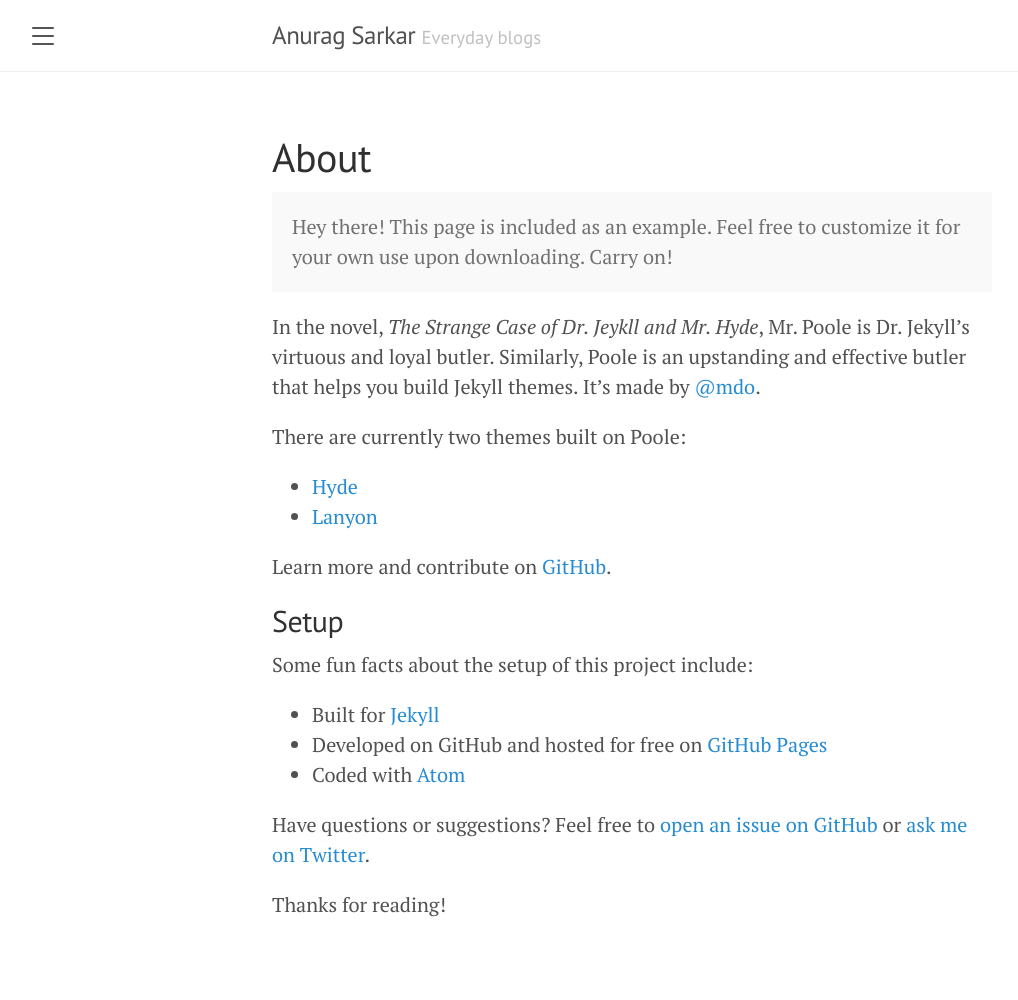
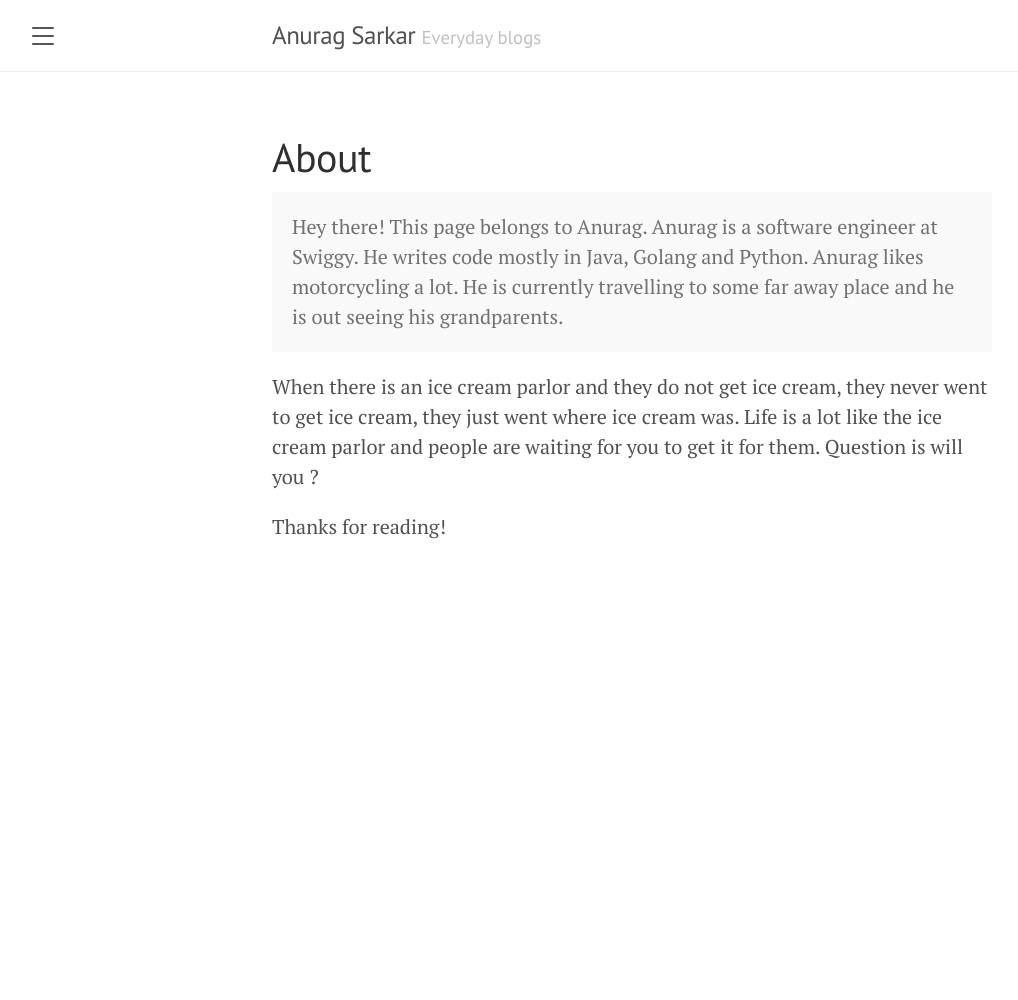
Before and after one commit to anuragsarkar97/anuragsarkar97.github.io, a Jekyll site: the page built from about.md, in a window 1280 px wide. Shown: the whole page, without its empty margins (8-1026 px from the left). Built offline with Jekyll 4.4.1, drawn with Linux system fonts in a browser that asks for light colours; after the commit the page ends 900 px from its top, so only the background shows below that.

Commit message:
updated about

```diff
--- a/about.md
+++ b/about.md
@@ -4,26 +4,9 @@
 ---
 
 <p class="message">
-  Hey there! This page is included as an example. Feel free to customize it for your own use upon downloading. Carry on!
+  Hey there! This page belongs to Anurag. Anurag is a software engineer at Swiggy. He writes code mostly in Java, Golang and Python. Anurag likes motorcycling a lot. He is currently travelling to some far away place and he is out seeing his grandparents.
 </p>
 
-In the novel, *The Strange Case of Dr. Jeykll and Mr. Hyde*, Mr. Poole is Dr. Jekyll's virtuous and loyal butler. Similarly, Poole is an upstanding and effective butler that helps you build Jekyll themes. It's made by [@mdo](https://twitter.com/mdo).
-
-There are currently two themes built on Poole:
-
-* [Hyde](http://hyde.getpoole.com)
-* [Lanyon](http://lanyon.getpoole.com)
-
-Learn more and contribute on [GitHub](https://github.com/poole).
-
-## Setup
-
-Some fun facts about the setup of this project include:
-
-* Built for [Jekyll](https://jekyllrb.com)
-* Developed on GitHub and hosted for free on [GitHub Pages](https://pages.github.com)
-* Coded with [Atom](https://atom.io)
-
-Have questions or suggestions? Feel free to [open an issue on GitHub](https://github.com/poole/issues/new) or [ask me on Twitter](https://twitter.com/mdo).
+When there is an ice cream parlor and they do not get ice cream, they never went to get ice cream, they just went where ice cream was. Life is a lot like the ice cream parlor and people are waiting for you to get it for them. Question is will you ?
 
 Thanks for reading!
```
